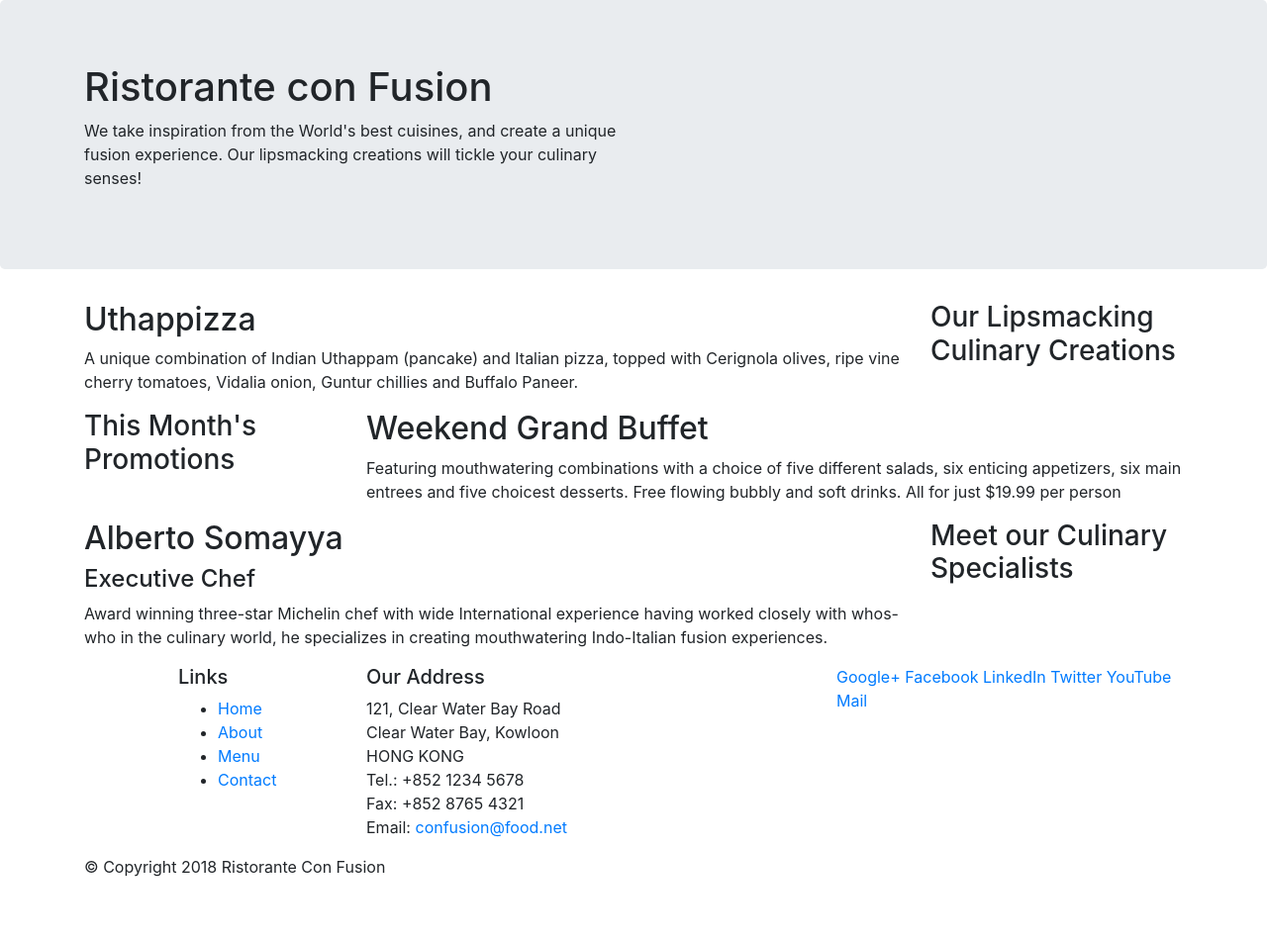
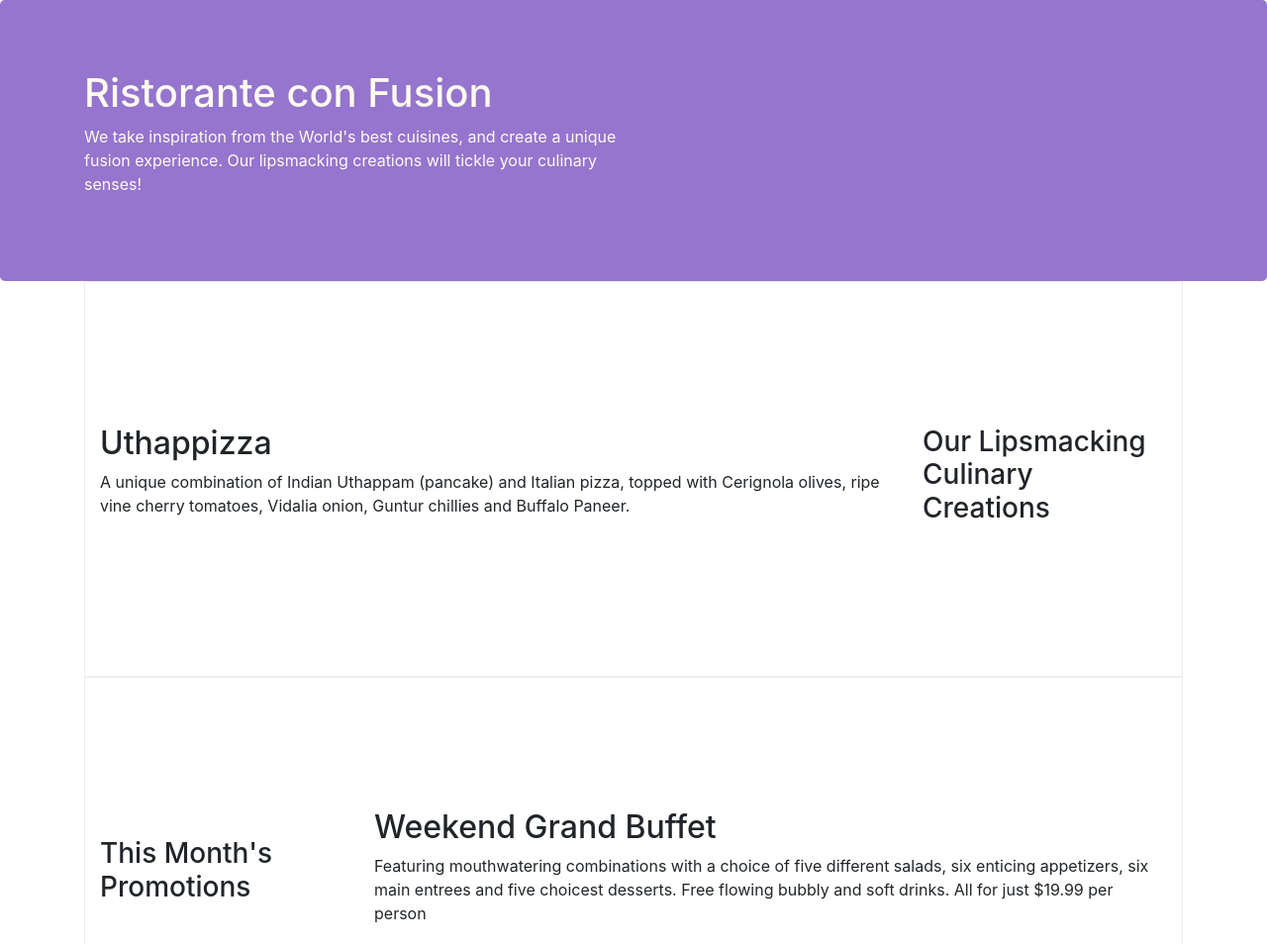
Before and after one commit to Carlos-Diaz-07/conFusion, a website: page index.html in a window 1280 px wide. Shown: the top 954 px of the page at 99% size. Before the commit the page ends 904 px from the top, so only its background shows below. Drawn offline with nearby package versions, Linux system fonts and the light colour scheme.

Commit message:
completed Grid sys 2 exercise

```diff
--- /dev/null
+++ b/css/styles.css
@@ -0,0 +1,30 @@
+.row-hearder {
+  margin: 0px auto;
+  padding: 0px auto;
+}
+
+.row-content {
+  margin: 0px auto;
+  padding: 50px 0px;
+  border: 1px ridge;
+  min-height: 400px;
+}
+
+.footer {
+  background-color: #d1c4e9;
+  margin: 0px auto;
+  padding: 20px 0px;
+}
+
+.jumbotron {
+  padding: 70px 30px;
+  margin: 0px auto;
+  background: #9575cd;
+  color: floralwhite;
+}
+
+.address {
+  font-size: 80%;
+  margin: 0px;
+  color: #0f0f0f;
+}
--- a/index.html
+++ b/index.html
@@ -9,6 +9,7 @@
 
   <!-- Bootstrap CSS -->
   <link rel="stylesheet" href="node_modules/bootstrap/dist/css/bootstrap.min.css">
+  <link rel="stylesheet" href="/css/styles.css">
   <title>Ristorante Con Fusion</title>
 </head>
 
@@ -16,7 +17,7 @@
 
   <header class="jumbotron">
     <div class="container">
-      <div class="row">
+      <div class="row row-header">
         <div class="col-12 col-sm-6">
           <h1>Ristorante con Fusion</h1>
           <p>We take inspiration from the World's best cuisines, and create a unique fusion experience. Our lipsmacking
@@ -29,7 +30,7 @@
   </header>
 
   <div class="container">
-    <div class="row">
+    <div class="row row-content align-items-center">
       <div class="col-12 col-sm-4 order-sm-last col-md-3">
         <h3>Our Lipsmacking Culinary Creations</h3>
       </div>
@@ -41,7 +42,7 @@
     </div>
 
 
-    <div class="row">
+    <div class="row row-content align-items-center">
       <div class="col-12 col-sm-4 col-md-3">
         <h3>This Month's Promotions</h3>
       </div>
@@ -53,7 +54,7 @@
       </div>
     </div>
 
-    <div class="row">
+    <div class="row row-content align-items-center">
       <div class="col-12 col-sm-4 order-sm-last col-md-3">
         <h3>Meet our Culinary Specialists</h3>
       </div>
@@ -66,12 +67,12 @@
     </div>
   </div>
 
-  <footer>
+  <footer class="footer">
     <div class="container">
       <div class="row">
         <div class="col-4 offset-1 col-sm-2">
           <h5>Links</h5>
-          <ul>
+          <ul class="list-unstyled">
             <li><a href="#">Home</a></li>
             <li><a href="#">About</a></li>
             <li><a href="#">Menu</a></li>
@@ -89,8 +90,8 @@
             Email: <a href="mailto:confusion@food.net">confusion@food.net</a>
           </address>
         </div>
-        <div class="col-12 col-sm-4">
-          <div>
+        <div class="col-12 col-sm-4 align-self-center">
+          <div class="text-center">
             <a href="http://google.com/+">Google+</a>
             <a href="http://www.facebook.com/profile.php?id=">Facebook</a>
             <a href="http://www.linkedin.com/in/">LinkedIn</a>
@@ -100,7 +101,7 @@
           </div>
         </div>
       </div>
-      <div class="row">
+      <div class="row justify-content-center">
         <div class="col-auto">
           <p>© Copyright 2018 Ristorante Con Fusion</p>
         </div>
```
